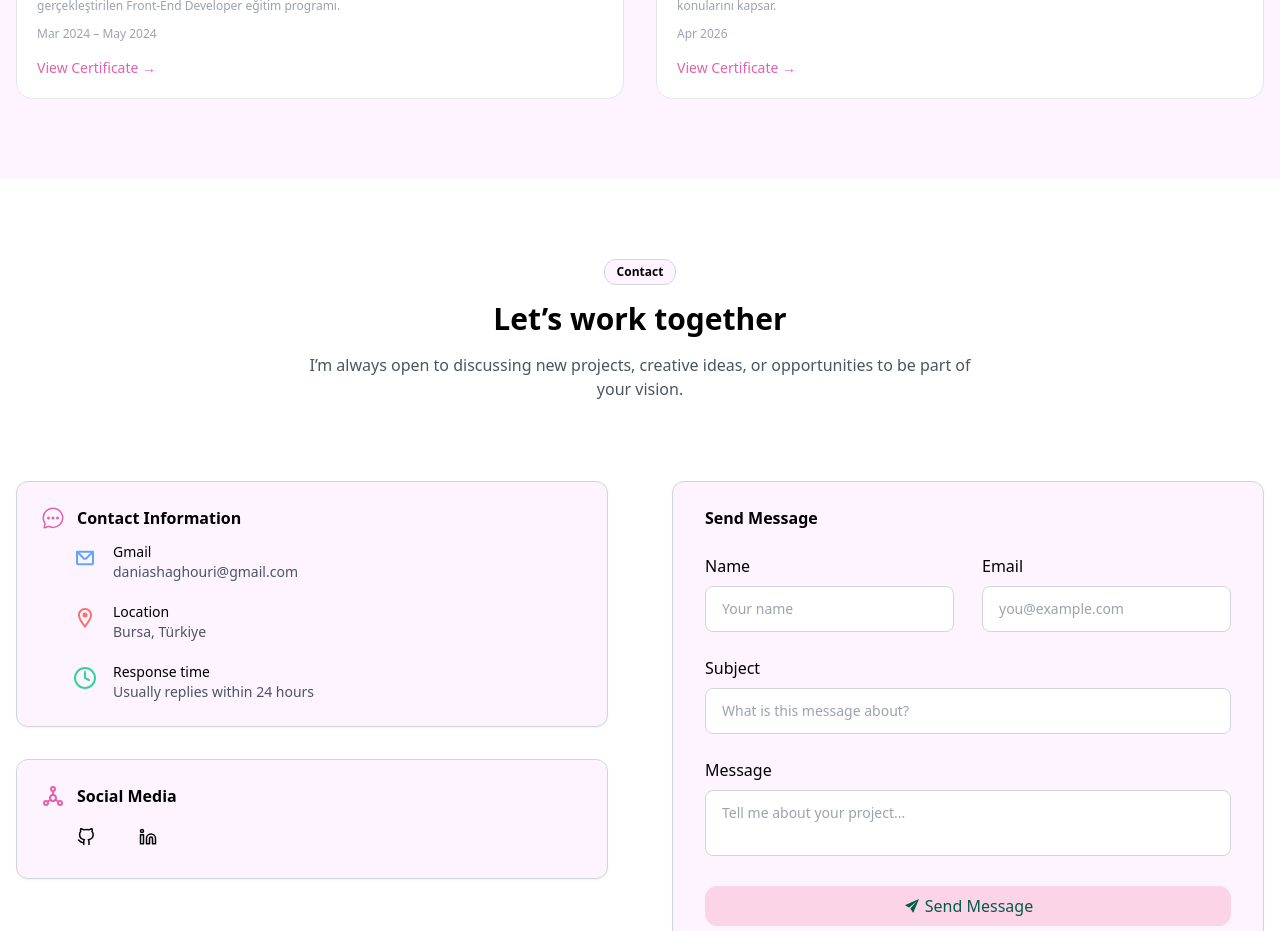
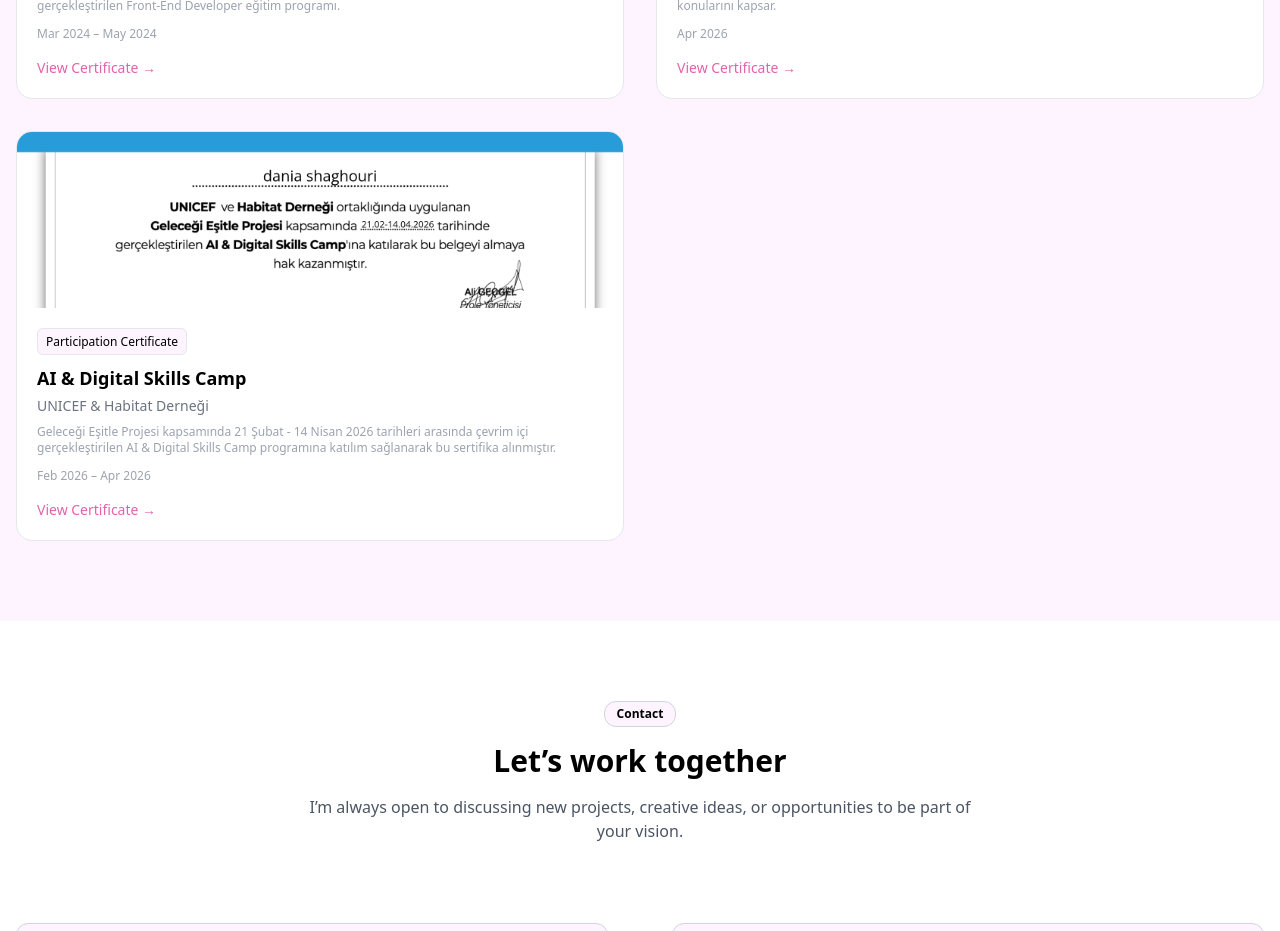
Before and after one commit to dania8shaghouri/portfolio, a React (Vite) app: page / in a window 1280 px wide. Shown: the part 6020-6951 px from the top of the page. Built offline with nearby package versions, Linux system fonts and the light colour scheme.

Commit message:
Update certificate data with AI & Digital Skills Camp details

```diff
--- a/src/data/certificatesData.js
+++ b/src/data/certificatesData.js
@@ -1,5 +1,6 @@
 import cer1 from "../assets/certificates/b421684b-3995-471a-bb95-892b1564900a.jpg";
 import cer2 from "../assets/certificates/udemy.jpg";
+import cer3 from "../assets/img/Aİ.png";
 
 export const certificatesData = [
   {
@@ -23,4 +24,14 @@
     link: "https://ude.my/UC-569c9798-0dca-4d55-8d69-c663a5ac18c0",
     certificateType: "Completion Certificate",
   },
+  {
+    title: "AI & Digital Skills Camp",
+    issuer: "UNICEF & Habitat Derneği",
+    description:
+      "Geleceği Eşitle Projesi kapsamında 21 Şubat - 14 Nisan 2026 tarihleri arasında çevrim içi gerçekleştirilen AI & Digital Skills Camp programına katılım sağlanarak bu sertifika alınmıştır.",
+    date: "Feb 2026 – Apr 2026",
+    image: cer3,
+    link: "",
+    certificateType: "Participation Certificate",
+  },
 ];
```
Also changed, not shown: src/assets/img/Aİ.png (added).
